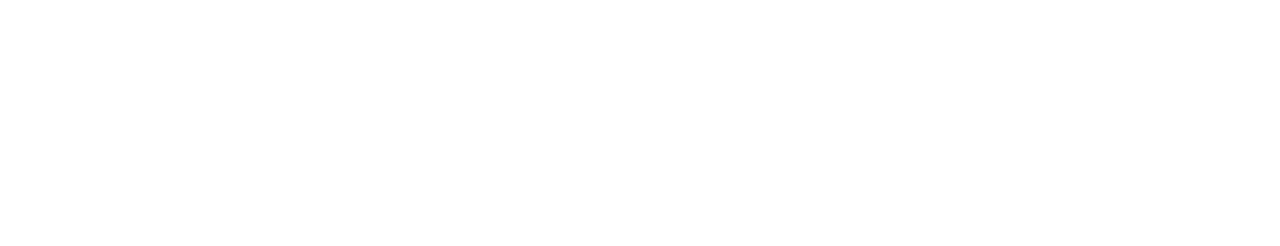
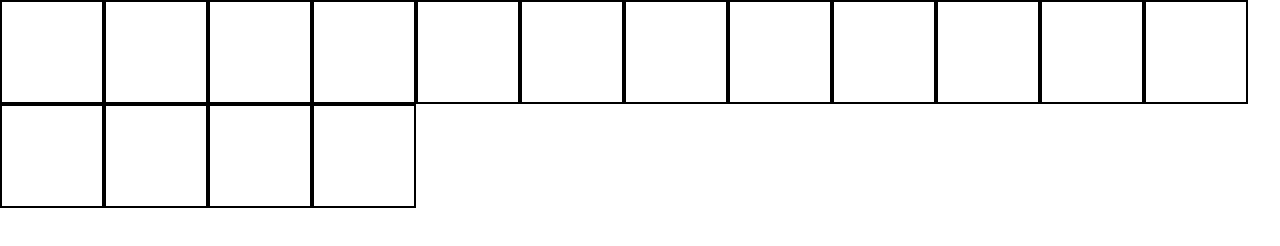
Before and after one commit to mandrewlewis/odin-etch, a plain HTML site: page index.html in a window 1280 px wide. Drawn offline with Linux system fonts and the light colour scheme.

Commit message:
Create basic grid creation function
Fn creatGrid() generates a given amount of divs that are inserted
into the DOM. Each square is lightly stylized for identification.

```diff
--- a/index.html
+++ b/index.html
@@ -9,6 +9,8 @@
     <script src="script.js" defer></script>
 </head>
 <body>
+    <div class="grid-container">
 
+    </div>
 </body>
 </html>
--- a/script.js
+++ b/script.js
@@ -0,0 +1,12 @@
+const gridContainer = document.querySelector('.grid-container');
+let gridSize = 16;
+
+function createGrid(gridSize) {
+    for (let i=0; i < gridSize; i++) {
+        let square = document.createElement('div');
+        square.classList.add('square');
+        gridContainer.appendChild(square);
+    }
+}
+
+createGrid(gridSize);
--- a/styles.css
+++ b/styles.css
@@ -0,0 +1,15 @@
+* {
+    margin: 0;
+    padding: 0;
+}
+
+.grid-container {
+    display: flex;
+    flex-wrap: wrap;
+}
+
+.square {
+    border: 2px solid black;
+    width: 100px;
+    height: 100px;
+}
```
